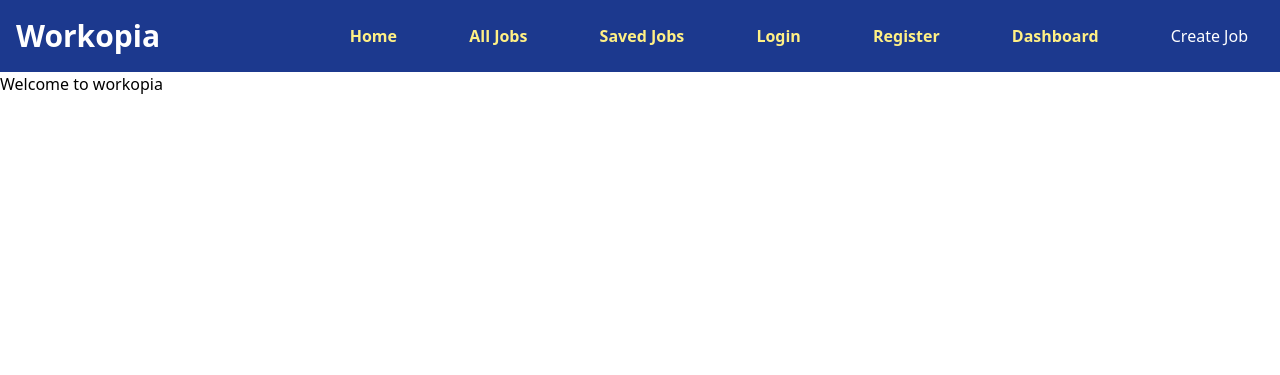
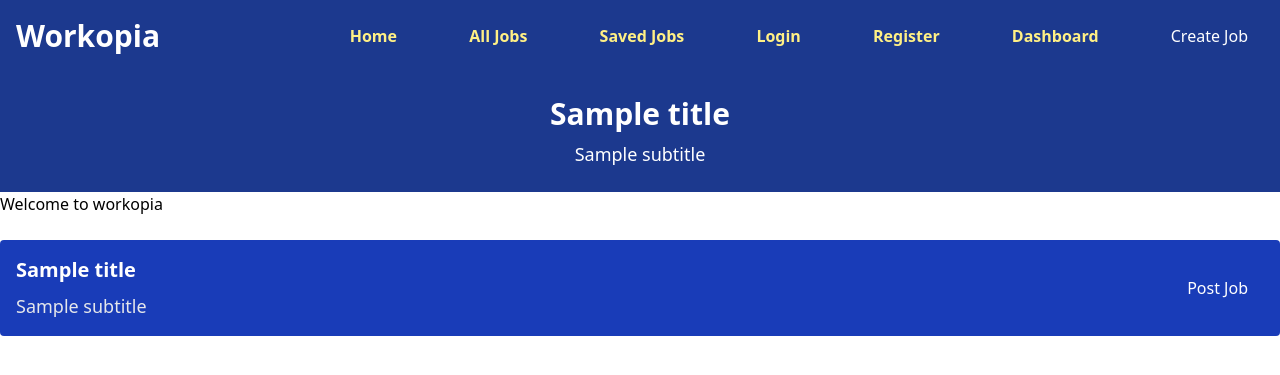
Before and after one commit to ammarsherifmohamed/Workopia-Laravel, a Laravel app: template resources/views/pages/index.blade.php in a window 1280 px wide. Shown: the top 375 px of the page. Run offline with Laravel 12, Linux system fonts and the light colour scheme; the template is opened without the code that fills it: most values are stand-ins (such as "Sample title", 1, 10 or a date in 2020); style sheets or scripts are compiled from the project's sources.

Commit message:
top and bottom panels component

```diff
--- /dev/null
+++ b/app/View/Components/BottomBanner.php
@@ -0,0 +1,26 @@
+<?php
+
+namespace App\View\Components;
+
+use Closure;
+use Illuminate\Contracts\View\View;
+use Illuminate\View\Component;
+
+class BottomBanner extends Component
+{
+    /**
+     * Create a new component instance.
+     */
+    public function __construct()
+    {
+        //
+    }
+
+    /**
+     * Get the view / contents that represent the component.
+     */
+    public function render(): View|Closure|string
+    {
+        return view('components.bottom-banner');
+    }
+}
--- /dev/null
+++ b/app/View/Components/TopBanner.php
@@ -0,0 +1,26 @@
+<?php
+
+namespace App\View\Components;
+
+use Closure;
+use Illuminate\Contracts\View\View;
+use Illuminate\View\Component;
+
+class TopBanner extends Component
+{
+    /**
+     * Create a new component instance.
+     */
+    public function __construct()
+    {
+        //
+    }
+
+    /**
+     * Get the view / contents that represent the component.
+     */
+    public function render(): View|Closure|string
+    {
+        return view('components.top-banner');
+    }
+}
--- /dev/null
+++ b/resources/views/components/bottom-banner.blade.php
@@ -0,0 +1,17 @@
+@props(['title' => 'Looking to hire?', 'subtitle' => 'Post your job listing now and find the perfect candidate.'])
+
+<section class="container mx-auto my-6">
+    <div class="bg-blue-800 text-white rounded p-4 flex items-center justify-between">
+        <div>
+            <h2 class="text-xl font-semibold">{{ $title }}</h2>
+            <p class="text-gray-200 text-lg mt-2">
+                {{ $subtitle }}
+            </p>
+        </div>
+
+        <x-button-link url="/jobs/create" class="px-4 py-2 rounded hover:shadow-md transition duration-300" icon="edit">
+            Post Job
+        </x-button-link>
+
+    </div>
+</section>
--- /dev/null
+++ b/resources/views/components/top-banner.blade.php
@@ -0,0 +1,10 @@
+@props(['title' => 'Unlock Your Career Potential', 'subtitle' => ' Discover the perfect job opportunity for you.'])
+
+<section class="bg-blue-900 text-white py-6 text-center">
+    <div class="container mx-auto">
+        <h2 class="text-3xl font-semibold">{{ $title }}</h2>
+        <p class="text-lg mt-2">
+            {{$subtitle}}
+        </p>
+    </div>
+</section>
--- a/resources/views/layout.blade.php
+++ b/resources/views/layout.blade.php
@@ -22,6 +22,8 @@
         <x-hero />
     @endif
 
+    <x-top-banner/>
+
     <main>
         {{ $slot }}
     </main>
--- a/resources/views/pages/index.blade.php
+++ b/resources/views/pages/index.blade.php
@@ -1,3 +1,4 @@
 <x-layout>
     <h1>Welcome to workopia</h1>
+    <x-bottom-banner/>
 </x-layout>
```
